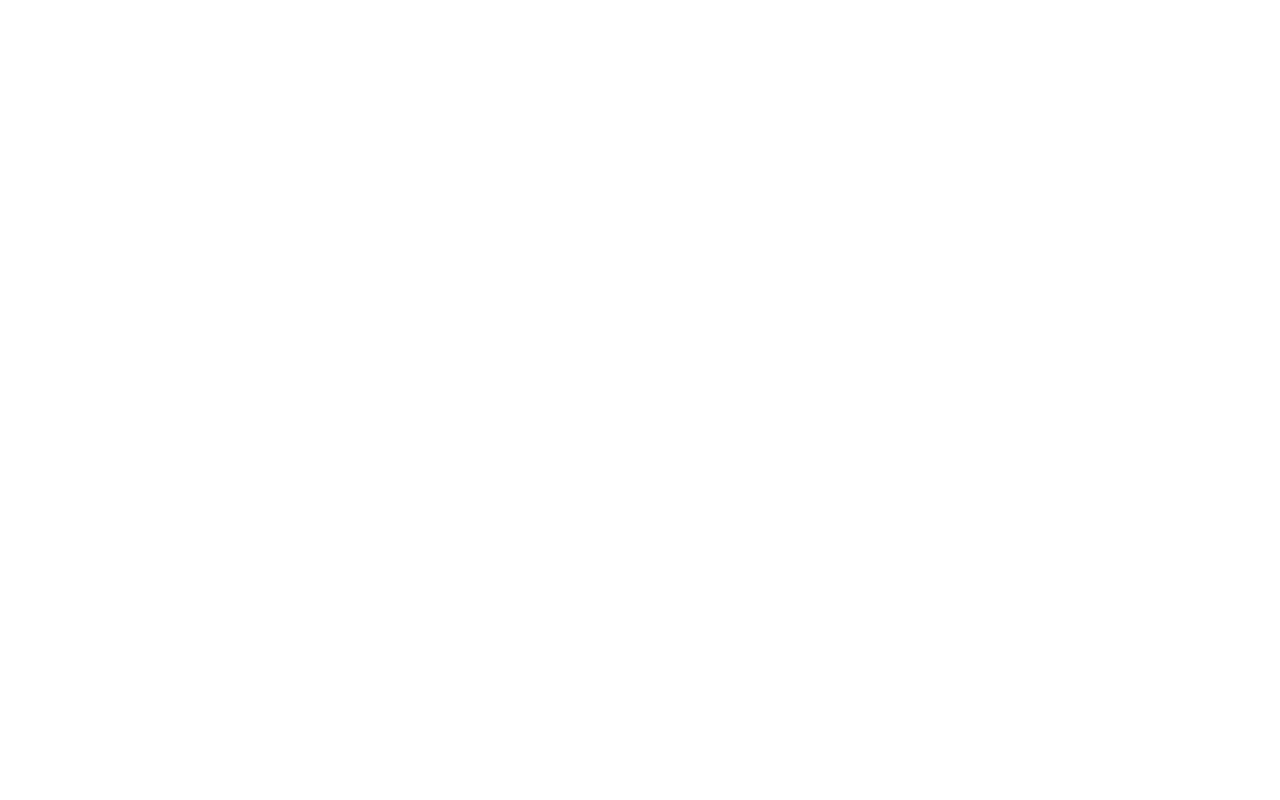
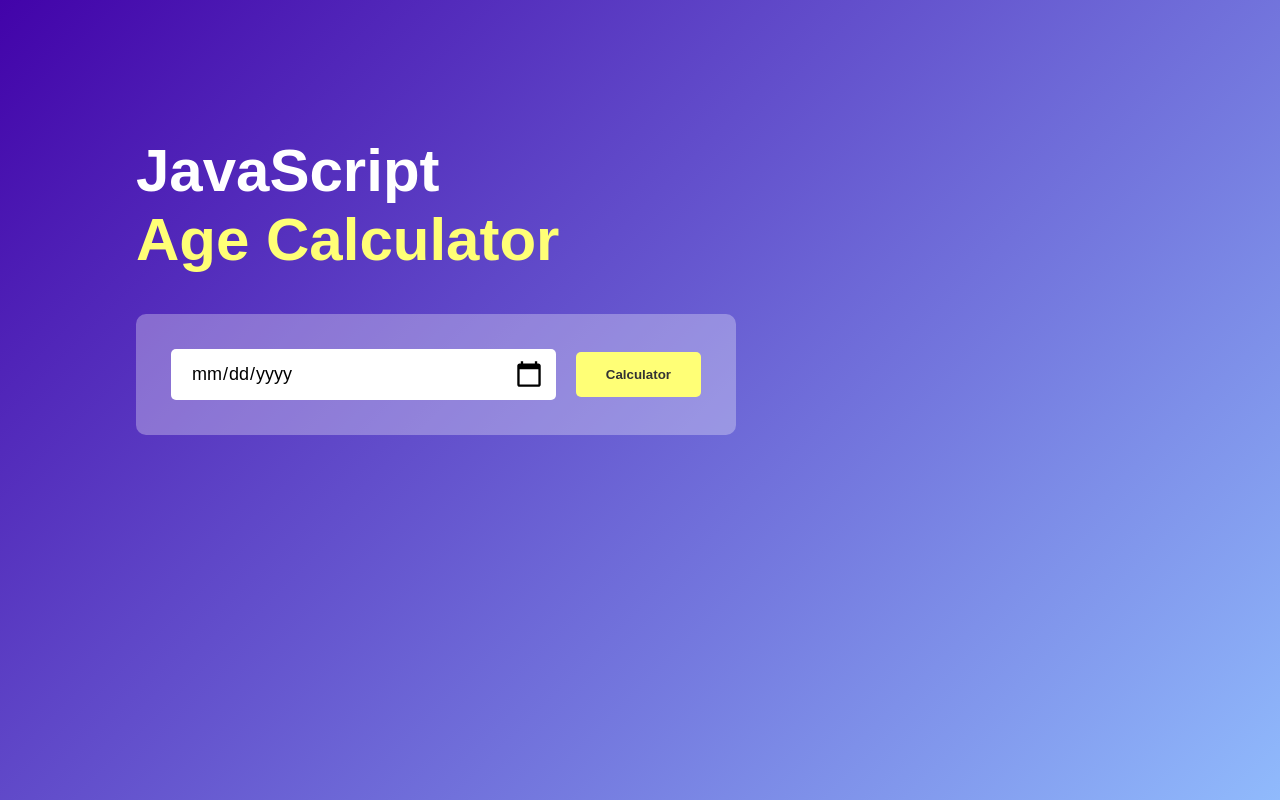
Before and after one commit to Bikrom2001/Age-Calculator-App, a plain HTML site: page index.html in a window 1280 px wide. Drawn offline with Linux system fonts and the light colour scheme.

Commit message:
ui design done

```diff
--- a/index.html
+++ b/index.html
@@ -6,5 +6,18 @@
     <title>Age Calculator App Using HTML CSS And JavaScript</title>
     <link rel="stylesheet" href="style.css" />
   </head>
-  <body></body>
+  <body>
+    <div class="container">
+      <div class="calculator">
+        <h1>
+          JavaScript <br />
+          <span>Age Calculator</span>
+        </h1>
+        <div class="input-box">
+          <input type="date" name="" id="date" />
+          <button>Calculator</button>
+        </div>
+      </div>
+    </div>
+  </body>
 </html>
--- a/style.css
+++ b/style.css
@@ -4,3 +4,62 @@
   box-sizing: border-box;
   font-family: "Poppins", sans-serif;
 }
+.container {
+  width: 100%;
+  min-height: 100vh;
+  background: linear-gradient(135deg, #4203a9, #90bafc);
+  color: #fff;
+  padding: 10px;
+}
+.calculator {
+  width: 100%;
+  max-width: 600px;
+  margin-left: 10%;
+  margin-top: 10%;
+}
+.calculator h1 {
+  font-size: 60px;
+}
+.calculator h1 span {
+  color: #ffff76;
+}
+.input-box {
+  margin: 40px 0;
+  padding: 35px;
+  border-radius: 10px;
+  background: rgb(255, 255, 255, 0.3);
+  display: flex;
+  align-items: center;
+}
+.input-box input {
+  flex: 1;
+  margin-right: 20px;
+  padding: 14px 20px;
+  border: 0;
+  outline: 0;
+  font-size: 18px;
+  position: relative;
+  border-radius: 5px;
+}
+.input-box button {
+  background: #ffff76;
+  border: 0;
+  outline: 0;
+  padding: 15px 30px;
+  border-radius: 5px;
+  font-weight: 600;
+  color: #333;
+  cursor: pointer;
+}
+.input-box input::-webkit-calendar-picker-indicator {
+  top: 0;
+  left: 0;
+  right: 0;
+  bottom: 0;
+  width: auto;
+  height: auto;
+  position: absolute;
+  background-position: calc(100% - 10px);
+  background-size: 30px;
+  cursor: pointer;
+}
```
